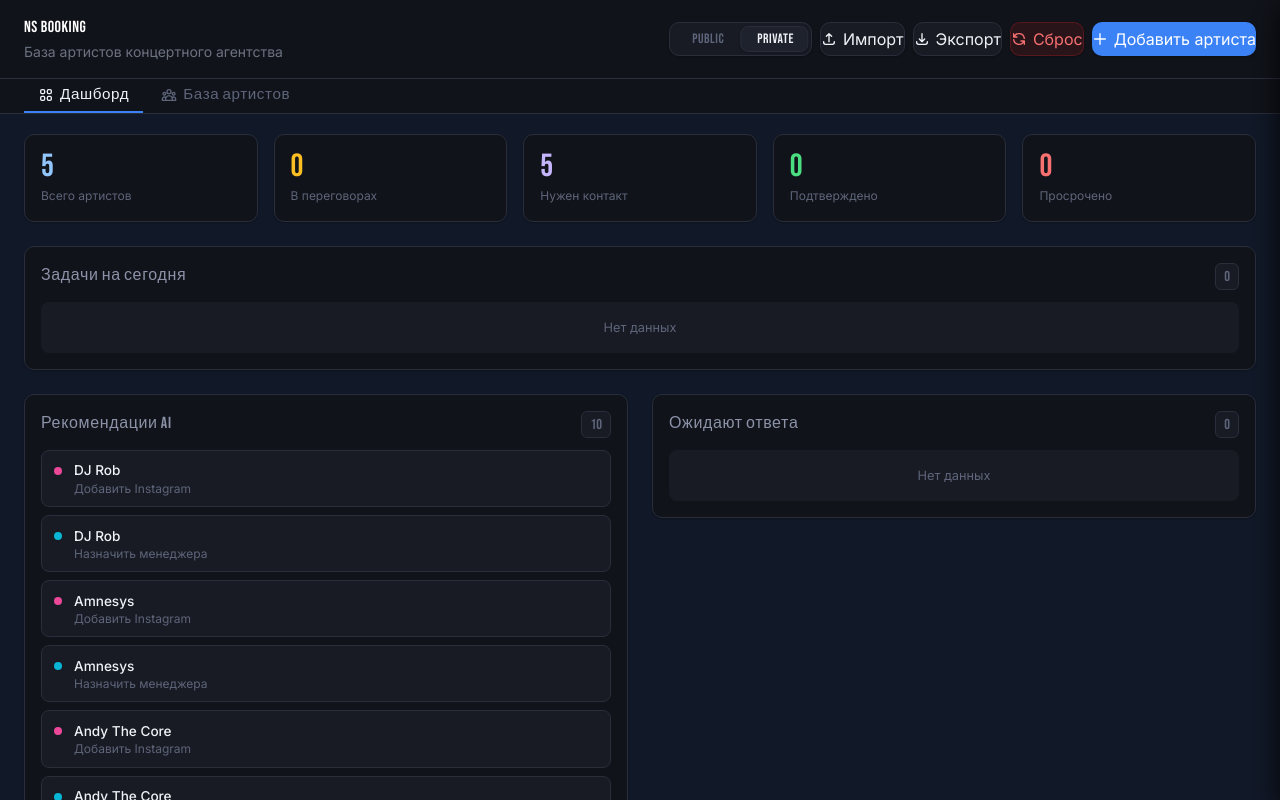
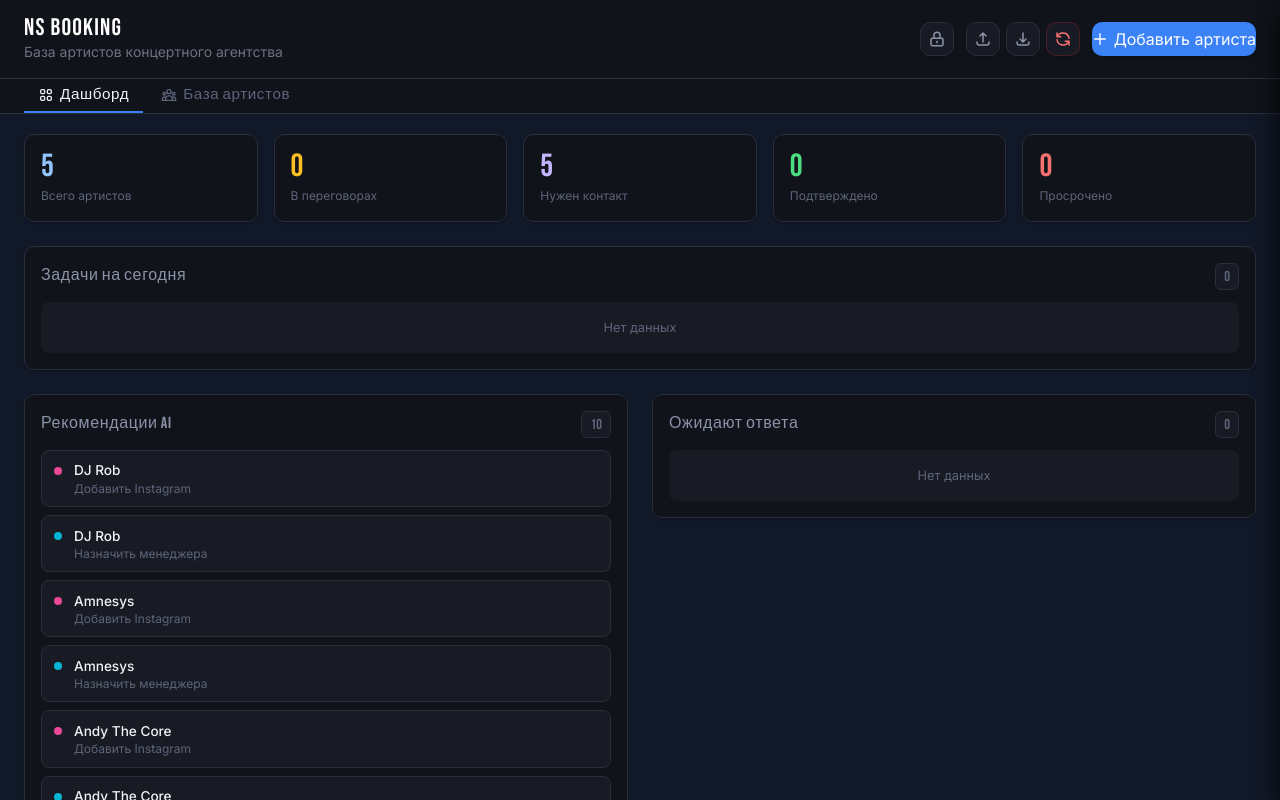
Before and after one commit to olesyapichuginanl-lab/ns-booking, a plain HTML site: page index.html in a window 1280 px wide. Drawn offline with nearby package versions, Linux system fonts and the light colour scheme.

Commit message:
Text bottom changes

```diff
--- a/app.js
+++ b/app.js
@@ -13,6 +13,7 @@ function toggleMode() {
     appMode = appMode === 'private' ? 'public' : 'private';
     localStorage.setItem('appMode', appMode);
     applyMode();
+    if (currentView === 'dashboard') renderDashboard();
     renderArtists();
     if (selectedArtistId) showSidePanel(selectedArtistId);
 }
@@ -50,13 +51,6 @@ function applyMode() {
     const isPublic = appMode === 'public';
     document.body.classList.toggle('mode-public', isPublic);
     document.body.classList.toggle('mode-private', !isPublic);
-    // Toggle indicator
-    const slider = document.getElementById('modeSlider');
-    const pubLabel = document.getElementById('modePublic');
-    const privLabel = document.getElementById('modePrivate');
-    if (slider) slider.style.transform = isPublic ? 'translateX(0)' : 'translateX(100%)';
-    if (pubLabel) pubLabel.classList.toggle('mode-active', isPublic);
-    if (privLabel) privLabel.classList.toggle('mode-active', !isPublic);
 }
 
 // Ensure every artist object has all CRM fields with defaults
--- a/index.html
+++ b/index.html
@@ -18,35 +18,26 @@
                         <h1 class="crm-title text-white">NS BOOKING</h1>
                         <p class="text-sm text-gray-500 mt-0.5">База артистов концертного агентства</p>
                     </div>
-                    <div class="flex items-center gap-2 flex-wrap justify-end">
-
-                        <!-- Mode Toggle -->
-                        <div class="mode-toggle" id="modeToggle" onclick="toggleMode()" title="Режим просмотра">
-                            <div class="mode-option" id="modePublic">
-                                <svg fill="none" stroke="currentColor" viewBox="0 0 24 24"><path stroke-linecap="round" stroke-linejoin="round" stroke-width="2" d="M3.055 11H5a2 2 0 012 2v1a2 2 0 002 2 2 2 0 012 2v2.945M8 3.935V5.5A2.5 2.5 0 0010.5 8h.5a2 2 0 012 2 2 2 0 104 0 2 2 0 012-2h1.064M15 20.488V18a2 2 0 012-2h3.064M21 12a9 9 0 11-18 0 9 9 0 0118 0z"></path></svg>
-                                Public
-                            </div>
-                            <div class="mode-option" id="modePrivate">
-                                <svg fill="none" stroke="currentColor" viewBox="0 0 24 24"><path stroke-linecap="round" stroke-linejoin="round" stroke-width="2" d="M12 15v2m-6 4h12a2 2 0 002-2v-6a2 2 0 00-2-2H6a2 2 0 00-2 2v6a2 2 0 002 2zm10-10V7a4 4 0 00-8 0v4h8z"></path></svg>
-                                Private
-                            </div>
-                            <div class="mode-slider" id="modeSlider"></div>
-                        </div>
+                    <div class="flex items-center gap-3 flex-wrap justify-end">
+                        <button id="modeToggleBtn" class="btn-icon" title="Переключить режим" onclick="toggleMode()">
+                            <svg id="modeIconPrivate" class="private-only" fill="none" stroke="currentColor" viewBox="0 0 24 24"><path stroke-linecap="round" stroke-linejoin="round" stroke-width="2" d="M12 15v2m-6 4h12a2 2 0 002-2v-6a2 2 0 00-2-2H6a2 2 0 00-2 2v6a2 2 0 002 2zm10-10V7a4 4 0 00-8 0v4h8z"></path></svg>
+                            <svg id="modeIconPublic" class="public-only" fill="none" stroke="currentColor" viewBox="0 0 24 24"><path stroke-linecap="round" stroke-linejoin="round" stroke-width="2" d="M3.055 11H5a2 2 0 012 2v1a2 2 0 002 2 2 2 0 012 2v2.945M8 3.935V5.5A2.5 2.5 0 0010.5 8h.5a2 2 0 012 2 2 2 0 104 0 2 2 0 012-2h1.064M15 20.488V18a2 2 0 012-2h3.064M21 12a9 9 0 11-18 0 9 9 0 0118 0z"></path></svg>
+                        </button>
 
                         <input type="file" id="jsonFileInput" accept=".json" class="hidden">
 
-                        <button id="importJsonBtn" class="private-only btn-secondary">
+                        <div class="flex items-center gap-1.5">
+                            <button id="importJsonBtn" class="private-only btn-icon" title="Импорт">
                                 <svg fill="none" stroke="currentColor" viewBox="0 0 24 24"><path stroke-linecap="round" stroke-linejoin="round" stroke-width="2" d="M4 16v1a3 3 0 003 3h10a3 3 0 003-3v-1m-4-8l-4-4m0 0L8 8m4-4v12"></path></svg>
-                            Импорт
                             </button>
-                        <button id="exportDatabaseBtn" class="private-only btn-secondary">
+                            <button id="exportDatabaseBtn" class="private-only btn-icon" title="Экспорт">
                                 <svg fill="none" stroke="currentColor" viewBox="0 0 24 24"><path stroke-linecap="round" stroke-linejoin="round" stroke-width="2" d="M4 16v1a3 3 0 003 3h10a3 3 0 003-3v-1m-4-4l-4 4m0 0l-4-4m4 4V4"></path></svg>
-                            Экспорт
                             </button>
-                        <button id="resetChangesBtn" class="private-only btn-danger">
+                            <button id="resetChangesBtn" class="private-only btn-icon btn-icon-danger" title="Сброс">
                                 <svg fill="none" stroke="currentColor" viewBox="0 0 24 24"><path stroke-linecap="round" stroke-linejoin="round" stroke-width="2" d="M4 4v5h.582m15.356 2A8.001 8.001 0 004.582 9m0 0H9m11 11v-5h-.581m0 0a8.003 8.003 0 01-15.357-2m15.357 2H15"></path></svg>
-                            Сброс
                             </button>
+                        </div>
+
                         <button id="addArtistBtn" class="private-only btn-primary">
                             <svg fill="none" stroke="currentColor" viewBox="0 0 24 24"><path stroke-linecap="round" stroke-linejoin="round" stroke-width="2" d="M12 4v16m8-8H4"></path></svg>
                             Добавить артиста
--- a/styles.css
+++ b/styles.css
@@ -41,6 +41,17 @@ h1 { font-size: 1.75rem; }
 h2 { font-size: 1.5rem; }
 h3 { font-size: 1.15rem; }
 
+.crm-title {
+    font-size: 1.5rem;
+    letter-spacing: 0.05em;
+    line-height: 1;
+}
+
+header p {
+    font-size: 0.78rem;
+    color: var(--text-muted);
+}
+
 input, select, textarea, table, .crm-body, .crm-description, .crm-notes {
     font-family: 'Inter', sans-serif;
 }
@@ -74,6 +85,10 @@ header,
     border-color: var(--border) !important;
 }
 
+header {
+    padding: 0.75rem 1.25rem;
+}
+
 .bg-gray-700,
 .bg-gray-700\/50 {
     background: var(--bg-elevated) !important;
@@ -100,7 +115,7 @@ button, .crm-button {
     height: 34px;
     padding: 0 14px;
     border-radius: var(--radius);
-    font-size: 0.95rem;
+    font-size: 0.88rem;
     display: inline-flex;
     align-items: center;
     justify-content: center;
@@ -109,6 +124,7 @@ button, .crm-button {
     border: none;
     cursor: pointer;
     box-shadow: var(--shadow-sm);
+    white-space: nowrap;
 }
 
 button:hover {
@@ -123,6 +139,52 @@ button:active {
 button svg, .crm-button svg {
     width: 16px;
     height: 16px;
+}
+
+/* Icon-only toolbar buttons */
+.btn-icon {
+    width: 34px;
+    height: 34px;
+    padding: 0;
+    border-radius: var(--radius);
+    background: var(--bg-elevated);
+    color: var(--text-secondary);
+    border: 1px solid var(--border);
+    display: inline-flex;
+    align-items: center;
+    justify-content: center;
+    transition: all 0.15s ease;
+    cursor: pointer;
+}
+
+.btn-icon:hover {
+    background: var(--bg-input);
+    color: var(--text-primary);
+    border-color: var(--accent);
+    transform: translateY(-1px);
+}
+
+.btn-icon:active {
+    transform: translateY(0);
+}
+
+.btn-icon.btn-icon-danger {
+    color: #f87171;
+    border-color: rgba(220, 38, 38, 0.25);
+}
+
+.btn-icon.btn-icon-danger:hover {
+    background: rgba(220, 38, 38, 0.12);
+    border-color: rgba(220, 38, 38, 0.35);
+}
+
+.btn-icon svg {
+    width: 18px;
+    height: 18px;
+}
+
+.mode-public .btn-icon {
+    color: var(--text-primary);
 }
 
 .btn-primary {
@@ -273,6 +335,10 @@ thead th {
 
 /* Mode visibility */
 .mode-public .private-only {
+    display: none !important;
+}
+
+.mode-private .public-only {
     display: none !important;
 }
 
```
Lines whose indentation alone changed are shown as unchanged.
